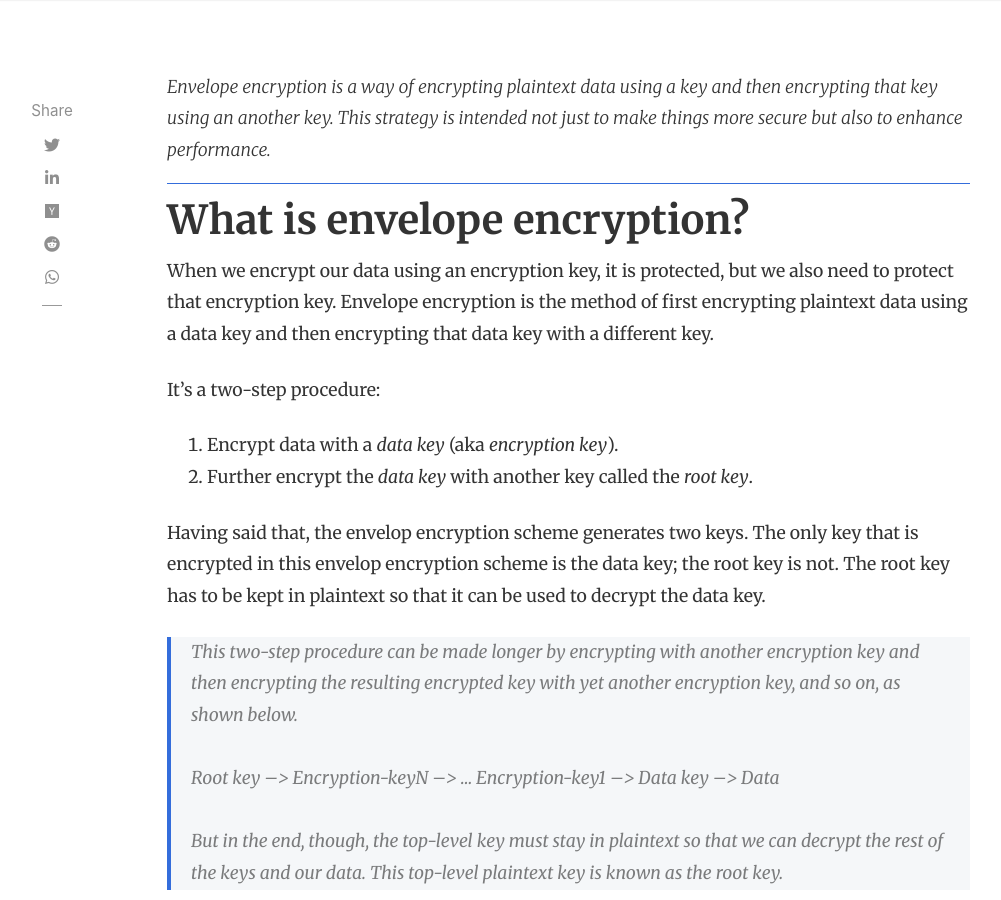
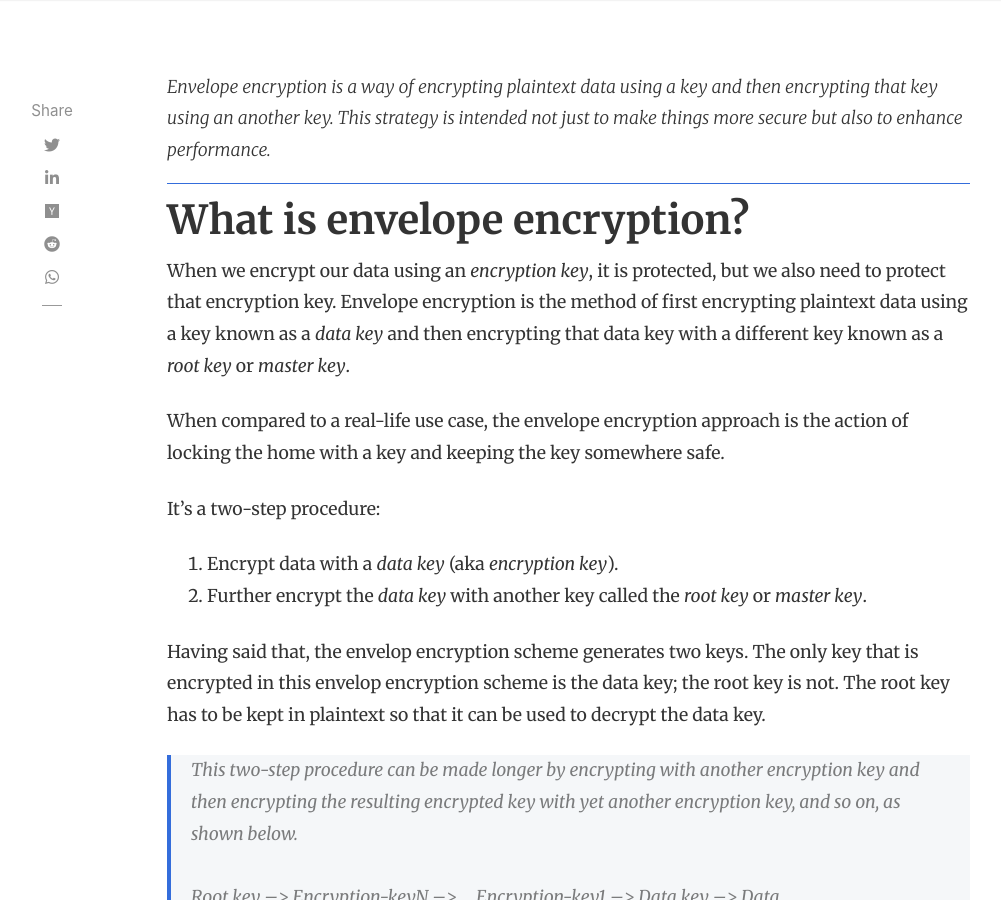
Before and after one commit to SenthilNayagan/senthilnayagan.github.io, a Jekyll site: the page built from _posts/data-management/data-engineering/data-security-and-compliance/2022-07-22-envelope-encryption.markdown, in a window 1280 px wide and 900 px high, scrolled down 982 px. Shown: the whole window, without its empty margins (118-1119 px from the left). Built offline with Jekyll 4.4.1, drawn with Linux system fonts in a browser that asks for light colours; nearby versions of some CDN libraries; comment, search, counter and statistics services are not loaded.

Commit message:
Posts updated

```diff
--- a/_posts/data-management/data-engineering/data-security-and-compliance/2022-07-22-envelope-encryption.markdown
+++ b/_posts/data-management/data-engineering/data-security-and-compliance/2022-07-22-envelope-encryption.markdown
@@ -8,17 +8,20 @@ author: senthil
 published_on: 2022-07-22 18:00:40 +0530
 tags: ["envelope-encryption", "data-protection", "root-key", "data-key"]
 categories: data-security-and-compliance
-featured: false
+featured: true
 hidden: false
 ---
 
 # What is envelope encryption?
-When we encrypt our data using an encryption key, it is protected, but we also need to protect that encryption key. Envelope encryption is the method of first encrypting plaintext data using a data key and then encrypting that data key with a different key.
+
+When we encrypt our data using an *encryption key*, it is protected, but we also need to protect that encryption key. Envelope encryption is the method of first encrypting plaintext data using a key known as a *data key* and then encrypting that data key with a different key known as a *root key* or *master key*.
+
+When compared to a real-life use case, the envelope encryption approach is the action of locking the home with a key and keeping the key somewhere safe.
 
 It's a two-step procedure:
 
 1. Encrypt data with a *data key* (aka *encryption key*).
-2. Further encrypt the *data key* with another key called the *root key*.
+2. Further encrypt the *data key* with another key called the *root key* or *master key*.
 
 Having said that, the envelop encryption scheme generates two keys. The only key that is encrypted in this envelop encryption scheme is the data key; the root key is not. The root key has to be kept in plaintext so that it can be used to decrypt the data key.
 
@@ -26,13 +29,16 @@ Having said that, the envelop encryption scheme generates two keys. The only key
 
 |![Envelope encryption flow.](/assets/images/posts/envelope-encryption.png)|
 |:-:|
-|<sub><sup>*Envelope encryption flow.*</sup></sub>|
+|<sub><sup>*Envelope encryption flow.*</sup></sub>|<br/><br/>
 
-# How can root keys generated in plaintext be protected?
+## How can root keys generated in plaintext be protected?
+
 Thankfully, the key vault saved the day! The key vault safeguards our root keys by securely storing and managing them using specialised cryptographic hardware with the highest level of security. In the case of AWS, the root keys are stored securely in the AWS KMS.
 
-# Where to keep the data keys?
+## Where to keep the data keys?
+
 We have just learnt that root keys are stored securely inside a key vault, but where are data keys stored securely? Can't the data keys be safely kept in the same vault as the root keys? We certainly can, but why is it necessary? Remember that the data keys are inherently protected by encryption. So we should not be concerned about where the data keys are kept. We can put them anywhere, but it's best to put them alongside the encrypted data.
 
-# Motivation
+## Motivation
+
 This strategy isn't meant to make things more secure; instead, it's meant to improve performance. Public-key algorithms are often sluggish and use asymmetric algorithms. In contrast, symmetric algorithms are very fast. So, the data, considerably very large in size, is quickly encrypted with a symmetric algorithm using a random key. The random key is subsequently encrypted using a public-key scheme. This approach combines the benefits of public-key scheme with the efficiency of symmetric encryption.
--- a/_posts/programming/rust/2022-07-19-ownership-and-borrowing.markdown
+++ b/_posts/programming/rust/2022-07-19-ownership-and-borrowing.markdown
@@ -14,9 +14,11 @@ hidden: false
 rating: 4.5
 ---
 
-The Rust’s ownership and borrowing might be confusing if we don't grasp what's really going on. This is particularly true when applying a previously learned programming style to a new paradigm; we call this a paradigm shift. Ownership is a novel idea, yet tricky to understand at first, but it gets easier the more we work on it.
+The Rust’s *ownership* and *borrowing* might be confusing if we don't grasp what's really going on. This is particularly true when applying a previously learned programming style to a new paradigm; we call this a *paradigm shift*. Ownership is a novel idea, yet tricky to understand at first, but it gets easier the more we work on it.
 
-Before we go further about Rust’s ownership and borrowing, let’s first understand what “memory safety” and “memory leak” are and how programming languages deal with them.
+Before we go further about Rust’s ownership and borrowing, let’s first understand what *memory safety* and *memory leak* are and how programming languages deal with them.
+
+---
 
 # What is memory safety?
 
```
Also changed, not shown: _posts/data-management/data-engineering/data-security-and-compliance/2022-07-26-data-governance.markdown (+13 -2 lines).
